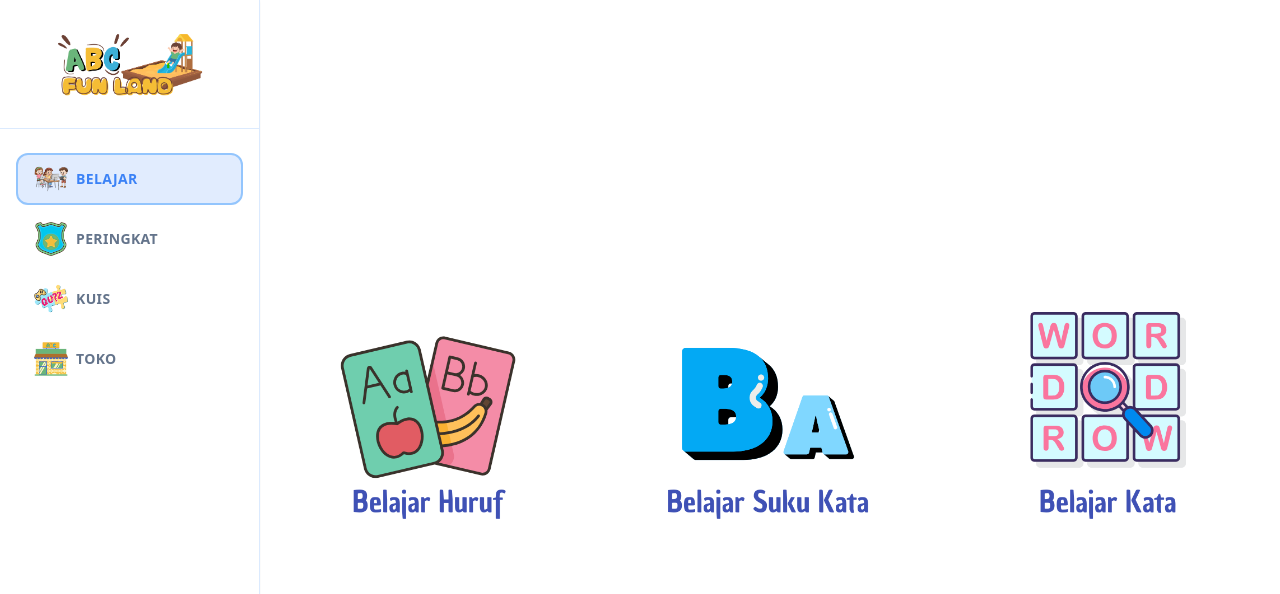
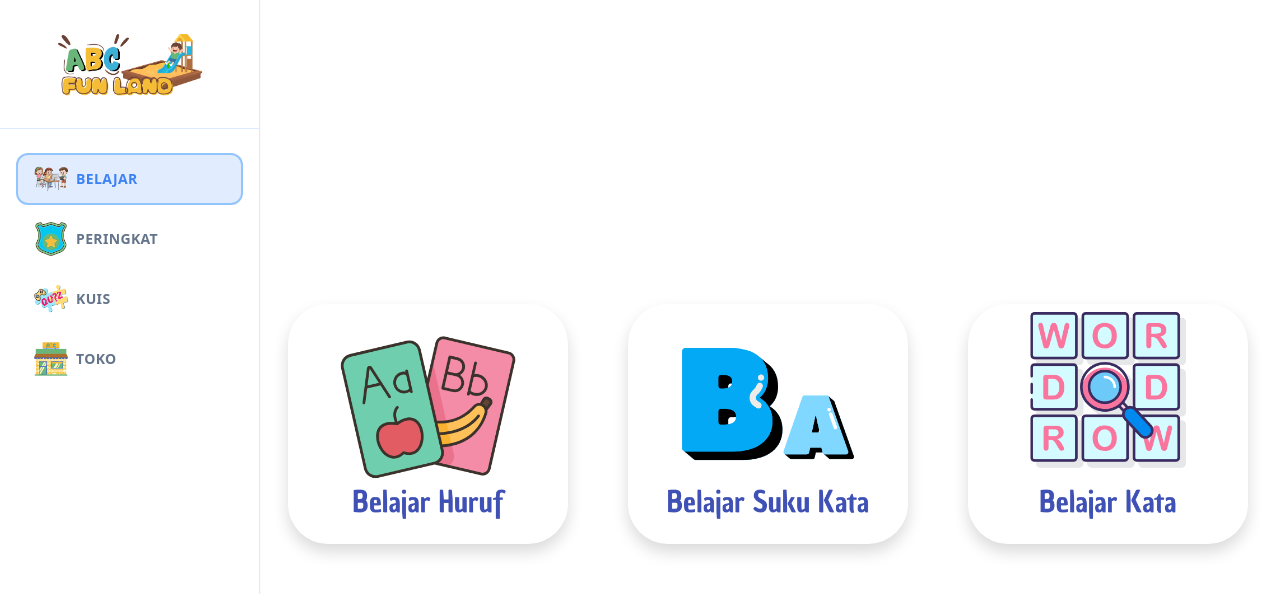
Before and after one commit to Puturahmaa7/https---github.com-utrhmaa-ABCFunLand, a Next.js app in the folder abcfunlearn/: page /learn in a window 1280 px wide. Shown: the top 594 px of the page. Built offline with nearby package versions, Linux system fonts and the light colour scheme.

Commit message:
rover page.tsx

```diff
--- a/abcfunlearn/app/(loginUser)/learn/page.tsx
+++ b/abcfunlearn/app/(loginUser)/learn/page.tsx
@@ -2,9 +2,11 @@
 
 import { useRouter } from "next/navigation";
 import Image from "next/image";
+import { useState } from "react";
 
 export default function LearnPage() {
   const router = useRouter();
+  const [hovered, setHovered] = useState<string | null>(null);
 
   return (
     <div
@@ -17,7 +19,19 @@ export default function LearnPage() {
       }}
     >
       {/* BELAJAR HURUF */}
-      <div onClick={() => router.push("/learn/belajar_huruf")} style={cardStyle}>
+      <div
+        onClick={() => router.push("/learn/belajar_huruf")}
+        onMouseEnter={() => setHovered("huruf")}
+        onMouseLeave={() => setHovered(null)}
+        style={{
+          ...cardStyle,
+          transform: hovered === "huruf" ? "scale(1.08)" : "scale(1)",
+          boxShadow:
+            hovered === "huruf"
+              ? "0 16px 30px rgba(0,0,0,0.25)"
+              : "0 8px 16px rgba(0,0,0,0.15)",
+        }}
+      >
         <Image
           src="/images/belajar_huruf.png"
           alt="Belajar Huruf"
@@ -29,7 +43,16 @@ export default function LearnPage() {
       {/* BELAJAR SUKU KATA */}
       <div
         onClick={() => router.push("/learn/belajar_suku_kata")}
-        style={cardStyle}
+        onMouseEnter={() => setHovered("suku")}
+        onMouseLeave={() => setHovered(null)}
+        style={{
+          ...cardStyle,
+          transform: hovered === "suku" ? "scale(1.08)" : "scale(1)",
+          boxShadow:
+            hovered === "suku"
+              ? "0 16px 30px rgba(0,0,0,0.25)"
+              : "0 8px 16px rgba(0,0,0,0.15)",
+        }}
       >
         <Image
           src="/images/belajar_suku_kata.png"
@@ -40,7 +63,19 @@ export default function LearnPage() {
       </div>
 
       {/* BELAJAR KATA */}
-      <div onClick={() => router.push("/learn/belajar_kata")} style={cardStyle}>
+      <div
+        onClick={() => router.push("/learn/belajar_kata")}
+        onMouseEnter={() => setHovered("kata")}
+        onMouseLeave={() => setHovered(null)}
+        style={{
+          ...cardStyle,
+          transform: hovered === "kata" ? "scale(1.08)" : "scale(1)",
+          boxShadow:
+            hovered === "kata"
+              ? "0 16px 30px rgba(0,0,0,0.25)"
+              : "0 8px 16px rgba(0,0,0,0.15)",
+        }}
+      >
         <Image
           src="/images/belajar_kata.png"
           alt="Belajar Kata"
@@ -59,4 +94,5 @@ const cardStyle: React.CSSProperties = {
   cursor: "pointer",
   position: "relative",
   overflow: "hidden",
+  transition: "transform 0.25s ease, box-shadow 0.25s ease",
 };
```
